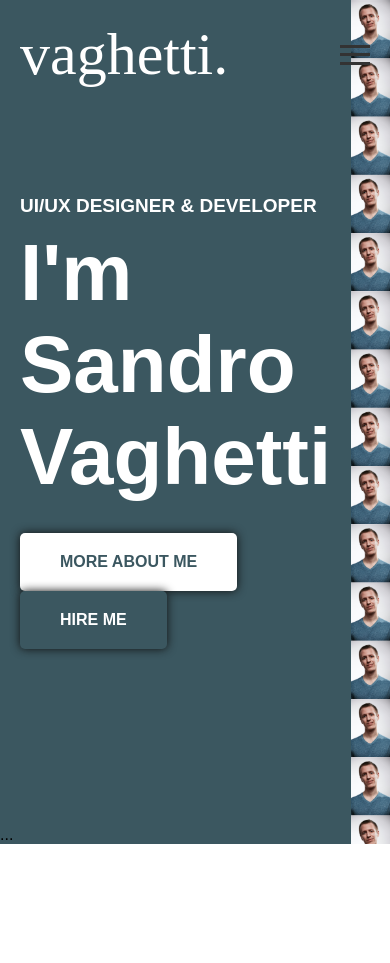
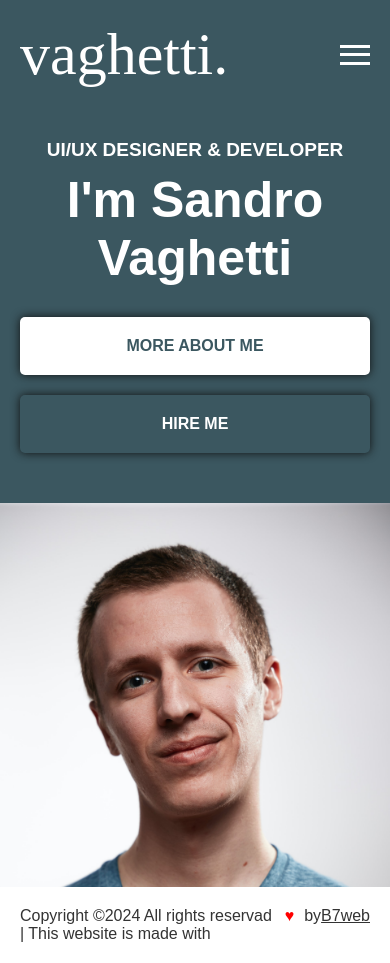
Before and after one commit to SandroVaghetti/projetob7_portifolio, a plain HTML site: page index.html in a window 390 px wide. Before the commit the page ends 844 px from the top, so only its background shows below. Drawn offline with Linux system fonts and the light colour scheme; a web font is replaced by a local one.

Commit message:
Crested footer and responsiveness

```diff
--- a/assets/css/styles.css
+++ b/assets/css/styles.css
@@ -56,7 +56,7 @@ header .menu-line {
 .container .rightside {
     flex: 1;
     background-image: url('../images/hero.jpg');
-    background-size: 100% auto;
+    background-size: cover;
     background-position: center top;
 }
 
@@ -102,8 +102,69 @@ header .menu-line {
 }
 
 footer {
+    display: flex;
     position: fixed;
     left: 0;
     right: 0;
     bottom: 0;
+    padding: 20px;
+    color: #FFF;
+    font-size: 13px;
 }
+
+footer a {
+    color: #FFF;
+}
+
+footer .core {
+    padding: 0px 10px;
+    color: red;
+}
+
+@media (max-width: 850px) {
+
+    header {
+        position: initial;
+        background-color: #3b5760;
+
+    }
+
+    header .menu-line {
+        background-color: #fff;
+    }
+
+    .container {
+        flex-direction: column;
+        height: calc(100vh - 66px);
+    }
+
+    .container .leftside {
+        flex: none;
+        padding: 30px 20px;
+        justify-content: center;
+        text-align: center;
+    }
+
+    footer {
+        position: initial;
+        color: #333;
+        font-size: 16px;
+
+    }
+
+    footer a {
+        color: #333;
+    }
+}
+
+@media (max-width: 450px) {
+    .container .leftside .info .name {
+        font-size: 50px;
+    }
+
+    .container .leftside .info .buttons a {
+        display: block;
+        margin-right: 0;
+        margin-bottom: 20px;
+    }
+}
--- a/index.html
+++ b/index.html
@@ -33,7 +33,8 @@
         </div>
     </section>
     <footer>
-        ...
+        Copyright ©2024 All rights reservad | This website is made with <div class="core">♥</div> by <a
+            href="https://b7web.com.br"> B7web</a>
     </footer>
 </body>
 
```
